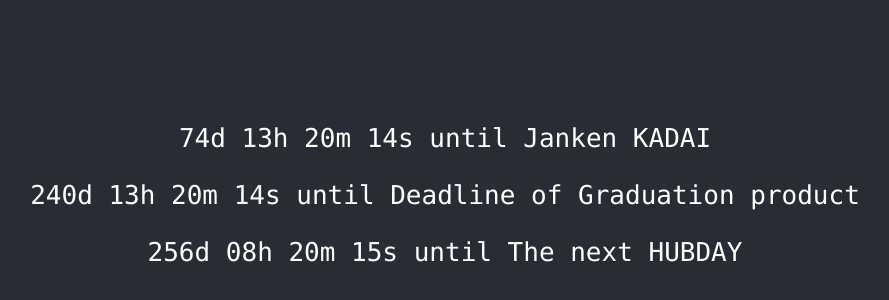
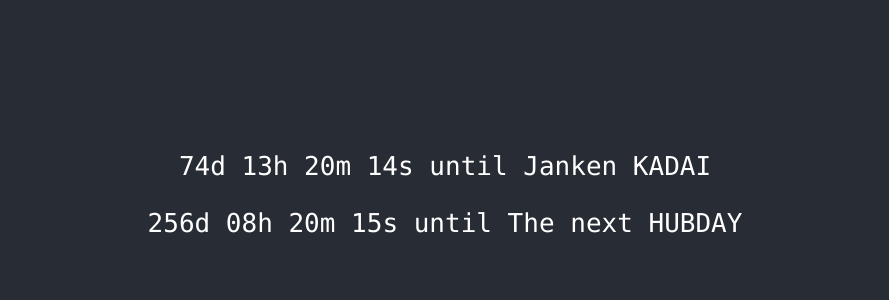
Before and after one commit to taroosg/gga_timer, a React (Create React App) app: page / in a window 1280 px wide. Shown: the part 206-506 px from the top of the page, without its empty margins (195-1084 px from the left). Built offline with nearby package versions, Linux system fonts and the light colour scheme.

Commit message:
remove submit

```diff
--- a/src/App.jsx
+++ b/src/App.jsx
@@ -19,7 +19,6 @@ const App = () => {
             ?
             <div>
               <Counter event={kadai} />
-              <Counter event={events.submit[0]} />
               <Counter event={events.hubday[0]} />
             </div>
             : <p>404 Event Not Found...</p>
```
